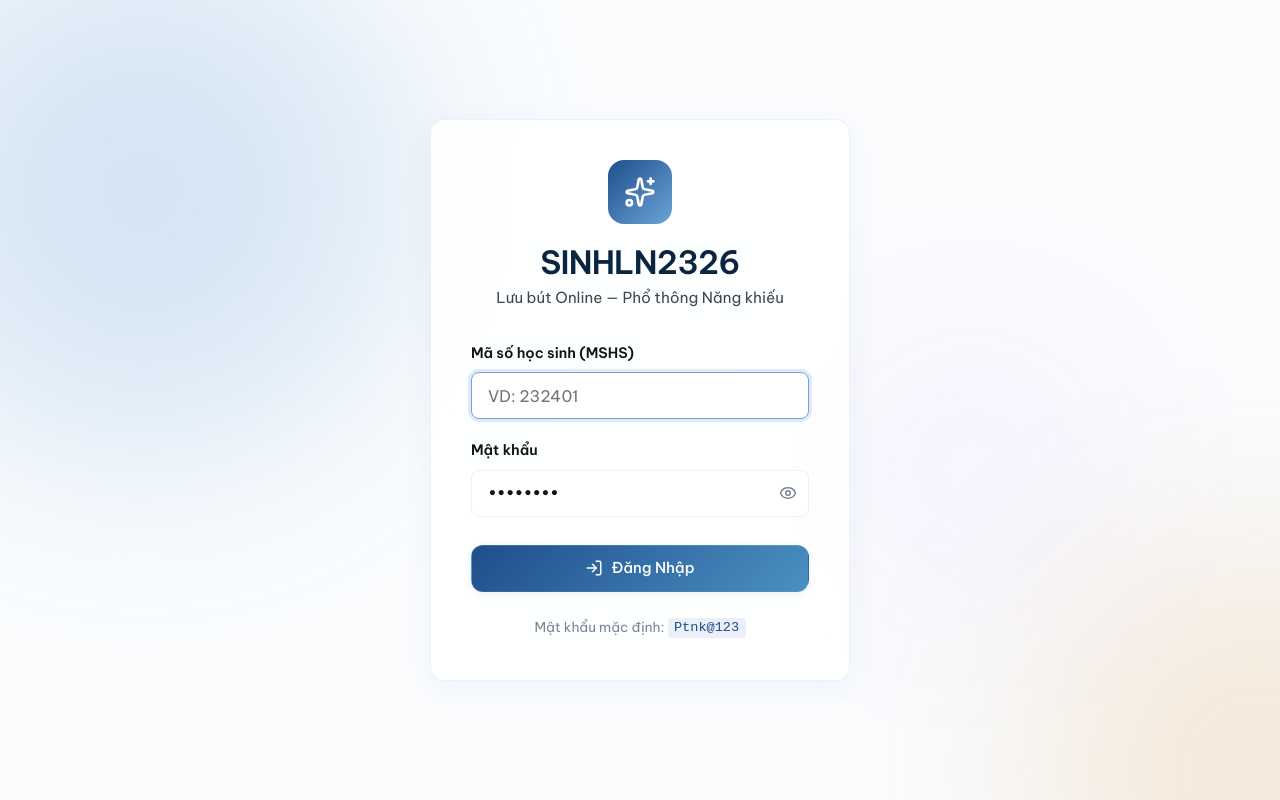
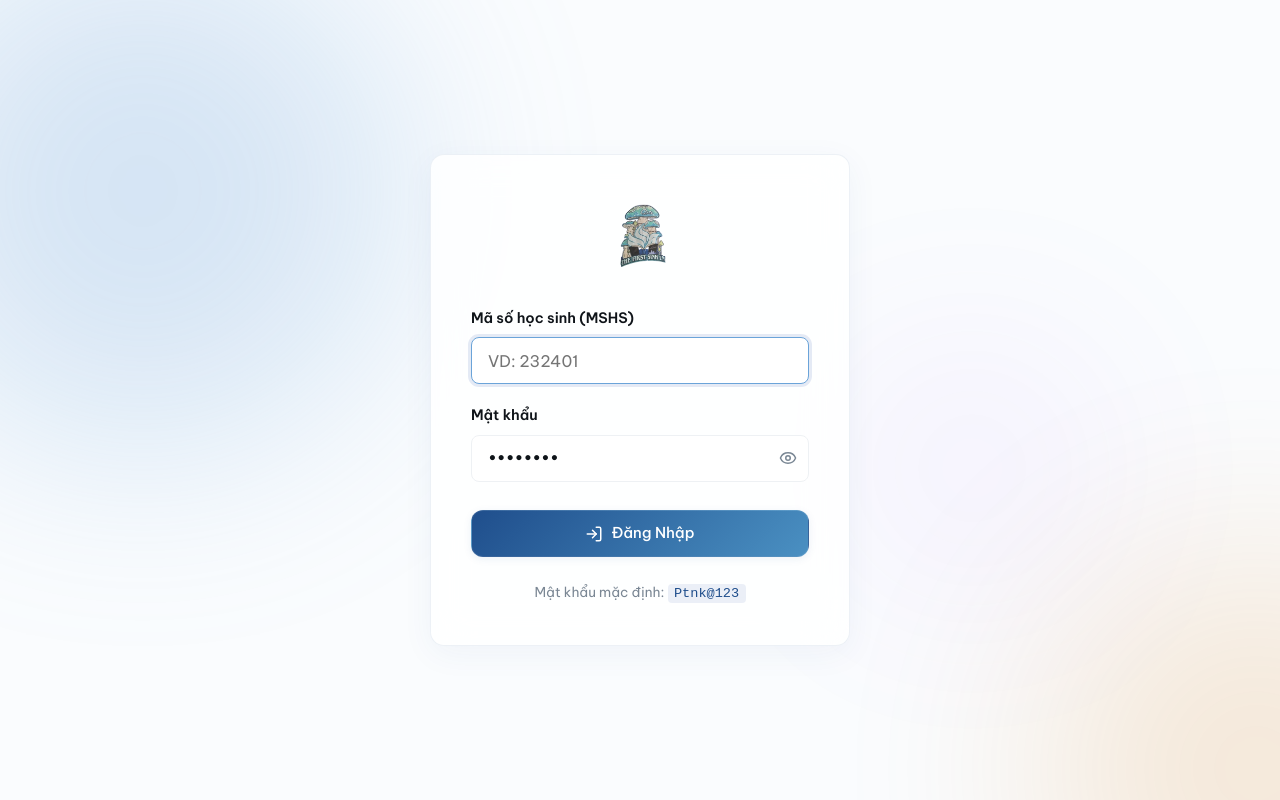
Before and after one commit to TCGxDreams/YEARBOOK_SINHLN2326, a React (Vite) app: page /login in a window 1280 px wide. Built offline with nearby package versions, Linux system fonts and the light colour scheme; no server answers.

Commit message:
Up new logo

```diff
--- a/src/pages/Login.css
+++ b/src/pages/Login.css
@@ -68,12 +68,12 @@
 }
 
 .login-logo {
-  width: 64px;
-  height: 64px;
+  width: 80px;
+  /* to hơn cho đẹp */
+  height: 80px;
   margin: 0 auto 1.25rem;
-  border-radius: 16px;
-  background: linear-gradient(135deg, var(--ptnk-blue), var(--ptnk-blue-light));
-  color: white;
+  background: transparent;
+  /* bỏ gradient cũ */
   display: flex;
   align-items: center;
   justify-content: center;
@@ -188,7 +188,9 @@
 }
 
 @keyframes spin {
-  to { transform: rotate(360deg); }
+  to {
+    transform: rotate(360deg);
+  }
 }
 
 /* Hint */
--- a/src/pages/Login.jsx
+++ b/src/pages/Login.jsx
@@ -4,6 +4,7 @@
 import { useAuth } from '../contexts/AuthContext';
 import { useNavigate } from 'react-router-dom';
 import './Login.css';
+import logo from '../assets/logo.png';
 
 const Login = () => {
   const { login, user } = useAuth();
@@ -60,10 +61,8 @@
             animate={{ scale: 1 }}
             transition={{ delay: 0.2, type: 'spring', stiffness: 200 }}
           >
-            <Sparkles size={32} />
+            <img src={logo} alt="SINHLN2326" style={{ width: '100%', height: '100%', objectFit: 'contain' }} />
           </motion.div>
-          <h1>SINHLN2326</h1>
-          <p className="login-subtitle">Lưu bút Online — Phổ thông Năng khiếu</p>
         </div>
 
         {/* Form */}
```
